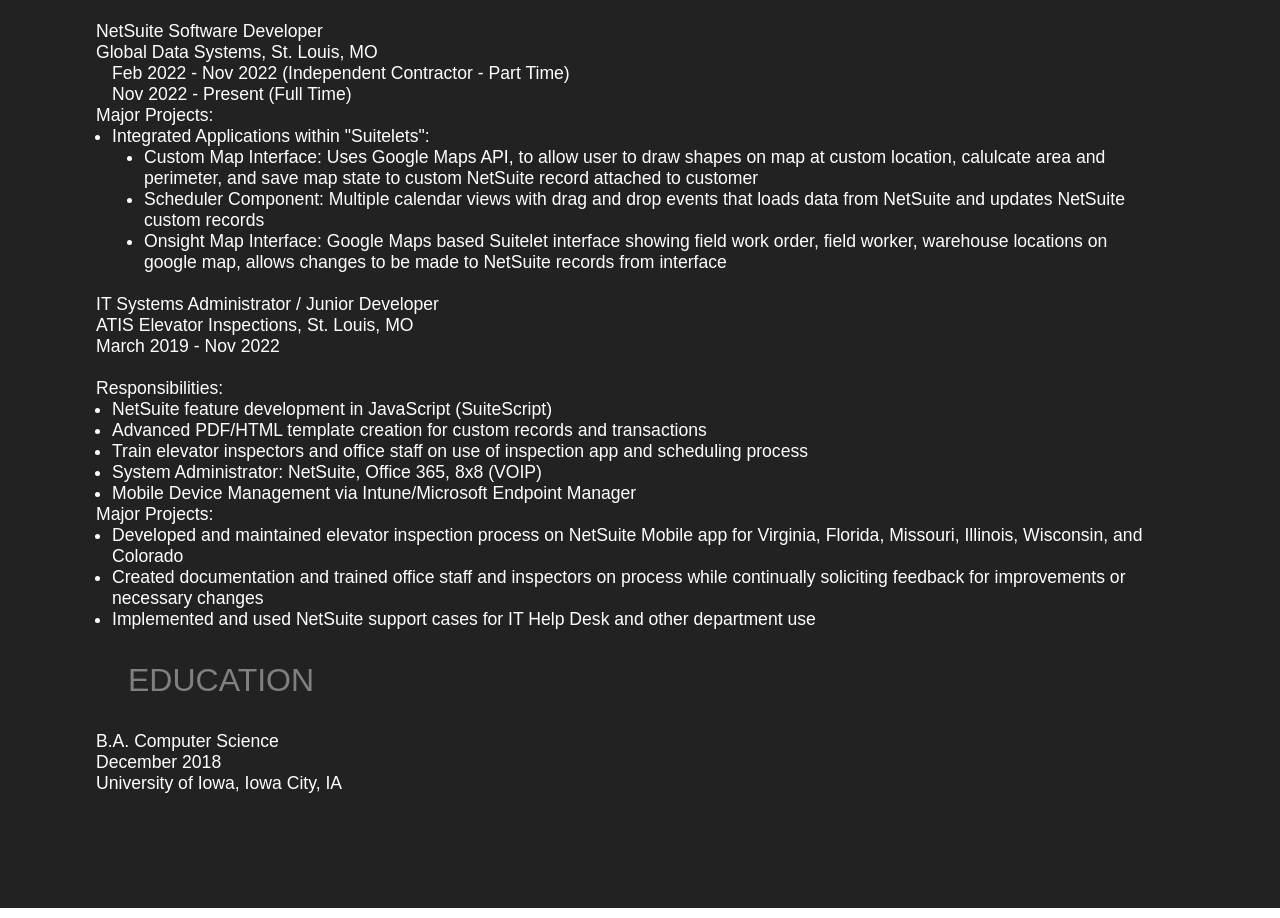
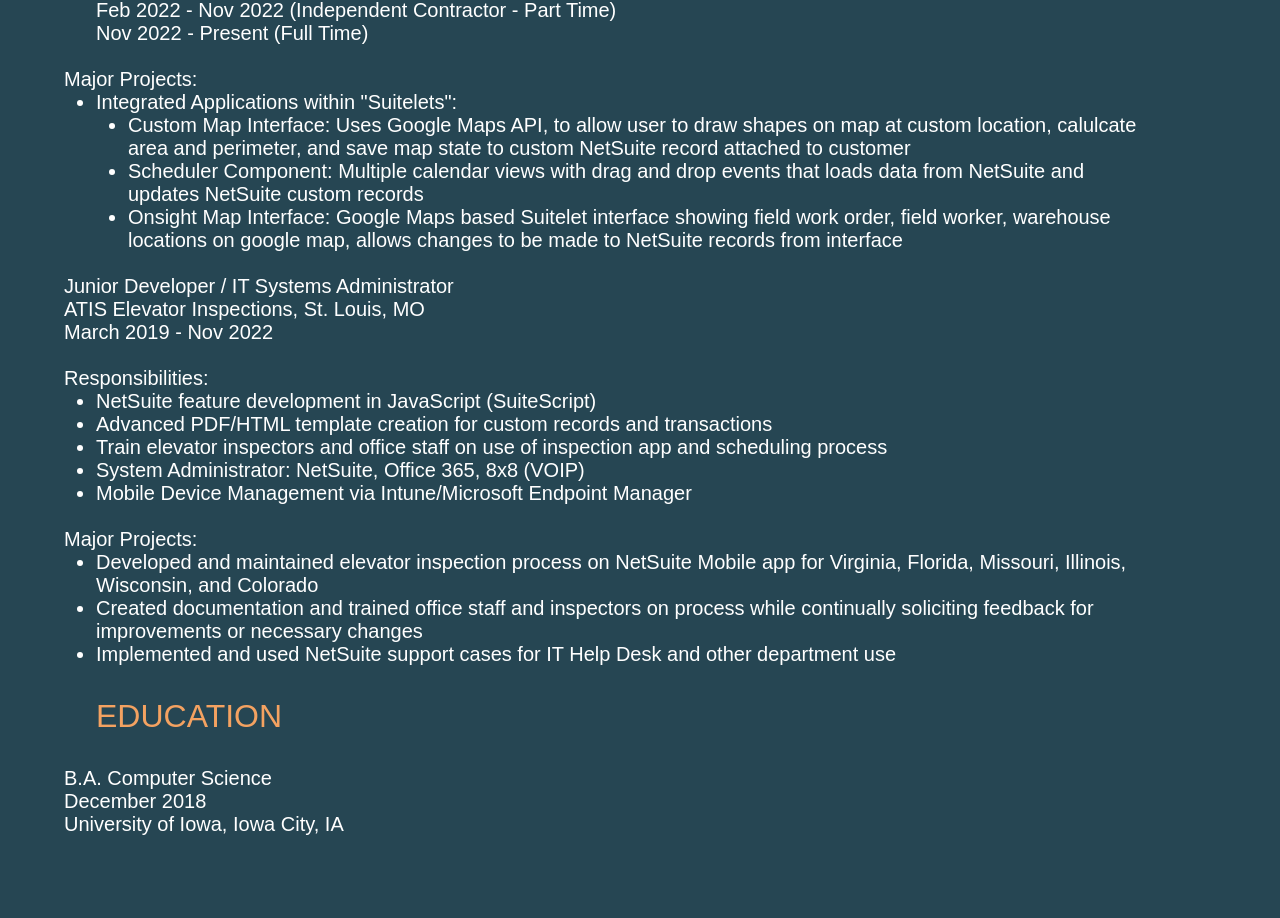
Before and after one commit to tyler-timm/react-personal-site, a Next.js app: page / in a window 1280 px wide. Shown: the part 647-1565 px from the top of the page. Built offline with nearby package versions, Linux system fonts and the light colour scheme.

Commit message:
Small changes to colors and spacing

```diff
--- a/src/pages/index.js
+++ b/src/pages/index.js
@@ -85,7 +85,7 @@ const skills = [
 function ListSkills() {
     const skillsList = skills.map(skill => {
         if (skill.icon) {
-            return <li>{skill.icon} {skill.name}</li>
+            return <li>{skill.icon} &nbsp; {skill.name}</li>
         } else {
             return <li>{skill.name}</li>
         }
@@ -108,9 +108,8 @@ export default function Home() {
                     <div className={styles.skills}>
                         <ListSkills />
                     </div>
-                    <br /><br />
                     <div className={styles.sectionHead}>WORK EXPERIENCE</div>
-                    <p className={styles.workExp}>
+                    <div className={styles.workExp}>
                         NetSuite Software Developer<br />
                         Global Data Systems, St. Louis, MO<br />
                         <span className={styles.indent1}>
@@ -119,6 +118,7 @@ export default function Home() {
                         <span className={styles.indent1}>
                             Nov 2022 - Present (Full Time)<br />
                         </span>
+                        <br />
                         Major Projects:<br />
                         <ul className={styles.indent1}>
                             <li>Integrated Applications within "Suitelets":</li>
@@ -127,7 +127,7 @@ export default function Home() {
                             <li className={styles.indent2}>Onsight Map Interface: Google Maps based Suitelet interface showing field work order, field worker, warehouse locations on google map, allows changes to be made to NetSuite records from interface</li>
                         </ul>
                         <br />
-                        IT Systems Administrator / Junior Developer<br />
+                        Junior Developer / IT Systems Administrator<br />
                         ATIS Elevator Inspections, St. Louis, MO<br />
                         March 2019 - Nov 2022<br />
                         <br />
@@ -139,13 +139,14 @@ export default function Home() {
                             <li>System Administrator: NetSuite, Office 365, 8x8 (VOIP)</li>
                             <li>Mobile Device Management via Intune/Microsoft Endpoint Manager</li>
                         </ul>
+                        <br />
                         Major Projects:
                         <ul className={styles.indent1}>
                             <li>Developed and maintained elevator inspection process on NetSuite Mobile app for Virginia, Florida, Missouri, Illinois, Wisconsin, and Colorado</li>
                             <li>Created documentation and trained office staff and inspectors on process while continually soliciting feedback for improvements or necessary changes</li>
                             <li>Implemented and used NetSuite support cases for IT Help Desk and other department use</li>
                         </ul>
-                    </p>
+                    </div>
                     <div className={styles.sectionHead}>EDUCATION</div>
                     <p className={styles.education}>
                         B.A. Computer Science<br />
--- a/src/styles/Home.module.css
+++ b/src/styles/Home.module.css
@@ -3,26 +3,26 @@
   flex-direction: column;
   /* justify-content: space-between; */
   align-items: center;
-  padding: 6rem;
+  padding: 4rem;
   min-height: 100vh;
   font-family: sans-serif;
-  background-color: #222;
-  color: white
+  background-color: #264653;
+  color: #FFF
 }
 
 .resumeName {
-    color: white;
+    color: #FFF;
     font-size: 3rem
 }
 
 .sectionHead {
-    color: gray;
+    color: #F4A261;
     font-size: 2rem;
     padding: 2rem;
 }
 
 .skills {
-    color: white;
+    color: #FFF;
 }
 
 .skillsList {
@@ -31,15 +31,15 @@
 }
 
 .workExp {
-    font-size: 1.1rem
+    font-size: 1.25rem
 }
 
 .education {
-    font-size: 1.1rem
+    font-size: 1.25rem
 }
 
 .indent1 {
-    margin: 0 1rem;
+    margin: 0 2rem;
 }
 
 .indent2 {
```
